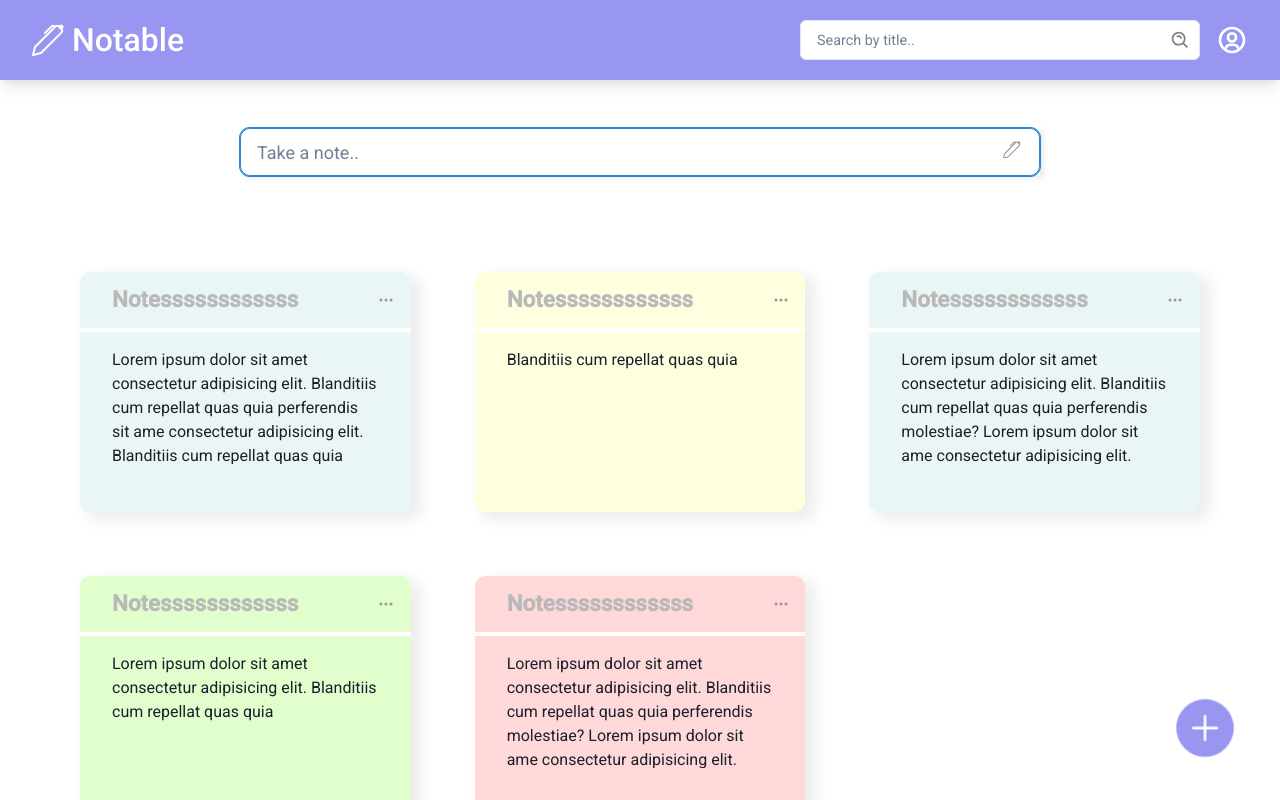
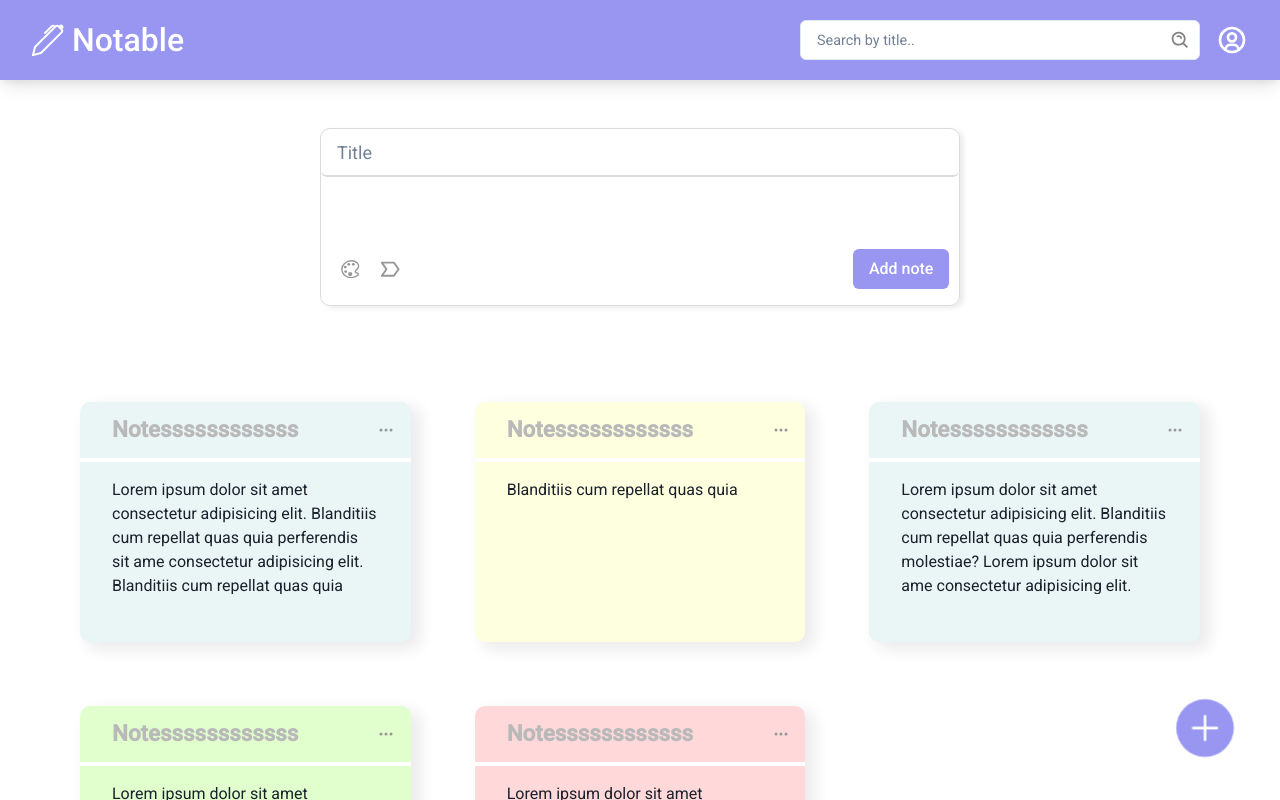
Before and after one commit to Gokul-Gopi/notable, a React (Create React App) app in the folder web/: page / in a window 1280 px wide. Both pictures are taken after a click on the element 640 px from the left and 152 px from the top of the page. Shown: the top 800 px of the page. Built offline with nearby package versions, Linux system fonts and the light colour scheme.

Commit message:
feat(web): ui for create-note

```diff
--- /dev/null
+++ b/web/src/components/BGColorSelect.js
@@ -0,0 +1,62 @@
+import {
+  Box,
+  IconButton,
+  Menu,
+  MenuButton,
+  MenuItem,
+  MenuList,
+} from "@chakra-ui/react";
+import React, { useState } from "react";
+import { BsCircleFill } from "react-icons/bs";
+import { IoColorPaletteOutline } from "react-icons/io5";
+
+const BGColorSelect = () => {
+  const availableColorOptions = ["#eaf6f6", "#feffdf", "#e0ffcd", "#ffd8da"];
+  const [selectedColor, setSelectedColor] = useState("#feffdf");
+
+  return (
+    <Menu closeOnSelect={false}>
+      <MenuButton
+        as={IconButton}
+        icon={<IoColorPaletteOutline fontSize="1.4rem" />}
+        bg="transparent"
+        color="#979797"
+        _hover={{ color: "brand.primary" }}
+        _active={{ color: "brand.primary" }}
+      >
+        MenuItem
+      </MenuButton>
+      <MenuList display="flex">
+        {availableColorOptions.map((color, i) => {
+          return (
+            <MenuItem
+              onClick={() => setSelectedColor(color)}
+              key={`color${i}`}
+              value={color}
+              width="auto"
+              flex="1"
+              transition="0.2s"
+              _focus={{
+                bg: "transparent",
+              }}
+              _active={{ bg: "transparent" }}
+            >
+              <Box
+                border="1px"
+                borderRadius="50%"
+                p="0.2rem"
+                borderColor={
+                  selectedColor === color ? "brand.primary" : "white"
+                }
+              >
+                <BsCircleFill color={color} fontSize="1.9rem" />
+              </Box>
+            </MenuItem>
+          );
+        })}
+      </MenuList>
+    </Menu>
+  );
+};
+
+export default BGColorSelect;
--- a/web/src/components/CreateNoteInput.js
+++ b/web/src/components/CreateNoteInput.js
@@ -1,13 +1,18 @@
 import { Input, InputGroup, InputRightElement } from "@chakra-ui/react";
 import React, { useState } from "react";
 import { BsPen } from "react-icons/bs";
+import EditNote from "./EditNote";
 
 const CreateNoteInput = () => {
   const [expandContainer, setExpandContainer] = useState(false);
 
+  if (expandContainer) {
+    return <EditNote />;
+  }
+
   return (
     <InputGroup
-      width="50rem"
+      width="40rem"
       m="auto"
       my="3rem"
       boxShadow="4px 2px 5px 0px rgba(0, 0, 0, 0.08)"
--- a/web/src/components/EditNote.js
+++ b/web/src/components/EditNote.js
@@ -1,7 +1,69 @@
-import React from "react";
+import { Box, Button, Flex, Input, Text } from "@chakra-ui/react";
+import { useEffect, useRef } from "react";
+import "../index.css";
+import BGColorSelect from "./BGColorSelect";
+import LabelSelect from "./LabelSelect";
 
 const EditNote = () => {
-  return <div>NoteOpened</div>;
+  const textRef = useRef();
+
+  useEffect(() => {
+    textRef.current.focus();
+  }, []);
+
+  return (
+    <Box
+      width="40rem"
+      m="auto"
+      my="3rem"
+      pb="1rem"
+      border="1px"
+      borderColor="#dbdbdb"
+      borderRadius="10"
+      boxShadow="4px 2px 5px 0px rgba(0, 0, 0, 0.08)"
+    >
+      <Input
+        className="remove-outline-in-input"
+        placeholder="Title"
+        border="none"
+        outline="none"
+        borderBottom="2px"
+        borderBottomColor="#dbdbdb"
+        size="lg"
+        _focus={{
+          border: "none",
+          outline: "none",
+        }}
+      />
+
+      {/* Used Text (<p>) with contenteditable being true instead of Textarea as Textarea would not grow with content, instead it make the element scrollable*/}
+      <Text
+        _focus={{
+          border: "none",
+          outline: "none",
+        }}
+        contentEditable
+        p="1rem"
+        ref={textRef}
+        mb="1rem"
+      ></Text>
+
+      <Flex mx="0.6rem" justify="space-between" align="center">
+        <Box>
+          <BGColorSelect />
+          <LabelSelect />
+        </Box>
+        <Button
+          bg="brand.primary"
+          color="white"
+          fontWeight="500"
+          _hover={{ background: "brand.primary" }}
+        >
+          Add note
+        </Button>
+      </Flex>
+    </Box>
+  );
 };
 
 export default EditNote;
--- /dev/null
+++ b/web/src/components/LabelSelect.js
@@ -0,0 +1,67 @@
+import {
+  IconButton,
+  Menu,
+  MenuButton,
+  MenuItemOption,
+  MenuList,
+  MenuOptionGroup,
+  Text,
+} from "@chakra-ui/react";
+import React from "react";
+import { BiLabel } from "react-icons/bi";
+
+const LabelSelect = () => {
+  const labels = [
+    {
+      name: "WORK",
+      bg: "red",
+    },
+    {
+      name: "STUDY",
+      bg: "blue",
+    },
+  ];
+
+  return (
+    <Menu closeOnSelect={false}>
+      <MenuButton
+        as={IconButton}
+        icon={<BiLabel fontSize="1.4rem" />}
+        bg="transparent"
+        color="#979797"
+        _hover={{ color: "brand.primary" }}
+        _active={{ color: "brand.primary" }}
+      />
+      <MenuList>
+        <MenuOptionGroup defaultValue="STUDY" type="radio">
+          {labels.map((label, i) => {
+            return (
+              <MenuItemOption
+                key={`label${i}`}
+                py="0.2rem"
+                px="0.8rem"
+                value={label.name}
+              >
+                <Text
+                  fontSize="0.6rem"
+                  fontWeight="bold"
+                  bg={label.bg}
+                  color="white"
+                  px="0.3rem"
+                  py="0.2rem"
+                  borderRadius="5"
+                  letterSpacing="0.8px"
+                  width="max-content"
+                >
+                  {label.name}
+                </Text>
+              </MenuItemOption>
+            );
+          })}
+        </MenuOptionGroup>
+      </MenuList>
+    </Menu>
+  );
+};
+
+export default LabelSelect;
```
